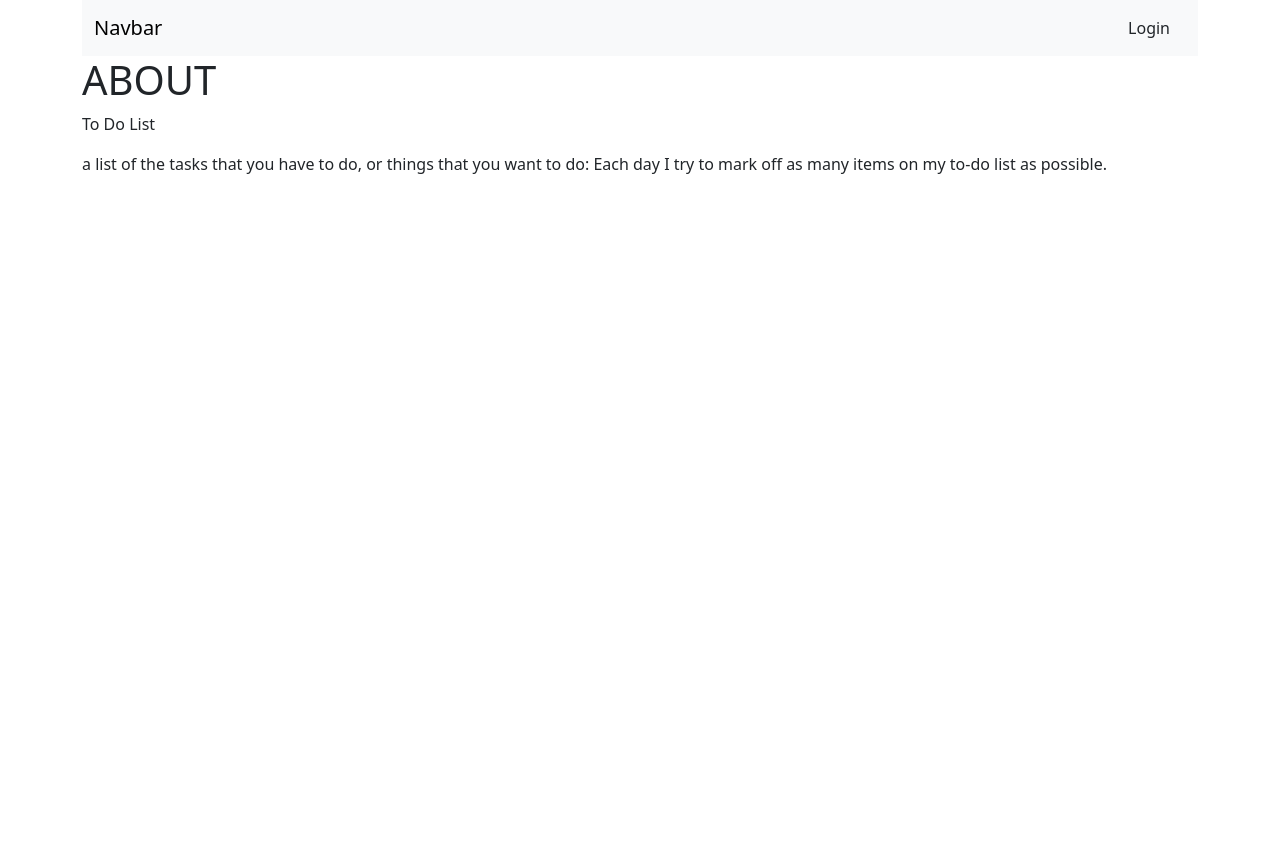
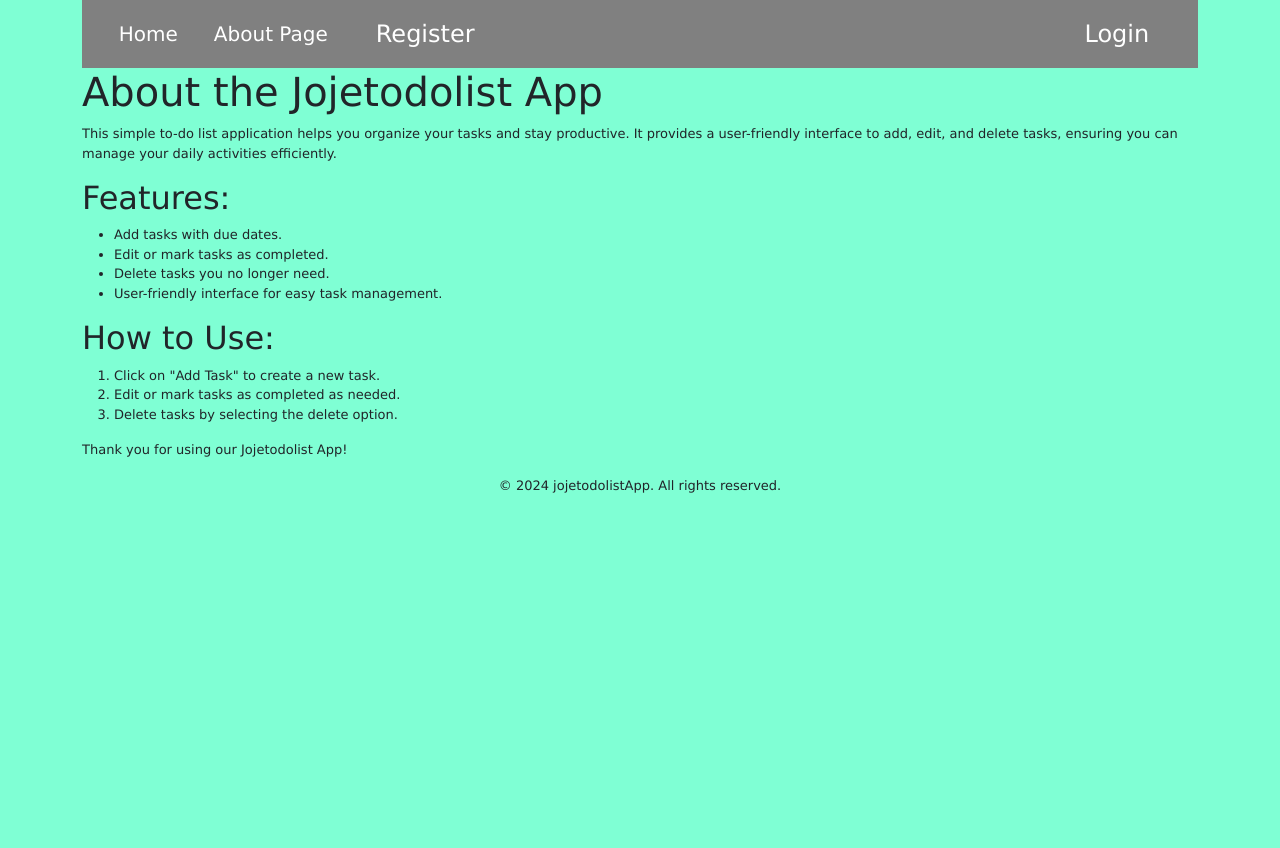
Before and after one commit to joysinfuego/jojetodolist, a PHP site: page /about.php in a window 1280 px wide. Run offline with PHP 8.4, Linux system fonts and the light colour scheme.

Commit message:
Add files via upload

```diff
--- a/about.php
+++ b/about.php
@@ -1,27 +1,59 @@
-<!DOCTYPE html>
+<!doctype html>
 <html lang="en">
+  <head>
+    <!-- Required meta tags -->
+    <meta charset="utf-8">
+    <meta name="viewport" content="width=device-width, initial-scale=1">
 
-<head>
-    <meta charset="UTF-8">
-    <meta name="viewport" content="width=device-width, initial-scale=1.0">
-    <title>Document</title>
-    <!-- css -->
-    <link href="https://cdn.jsdelivr.net/npm/bootstrap@5.3.2/dist/css/bootstrap.min.css" rel="stylesheet" integrity="sha384-T3c6CoIi6uLrA9TneNEoa7RxnatzjcDSCmG1MXxSR1GAsXEV/Dwwykc2MPK8M2HN" crossorigin="anonymous">
-    <!-- js -->
-    <script src="https://cdn.jsdelivr.net/npm/bootstrap@5.3.2/dist/js/bootstrap.bundle.min.js" integrity="sha384-C6RzsynM9kWDrMNeT87bh95OGNyZPhcTNXj1NW7RuBCsyN/o0jlpcV8Qyq46cDfL" crossorigin="anonymous"></script>
-</head>
+    <!-- Bootstrap CSS -->
+    <link href="https://cdn.jsdelivr.net/npm/bootstrap@5.0.0-beta1/dist/css/bootstrap.min.css" rel="stylesheet" integrity="sha384-giJF6kkoqNQ00vy+HMDP7azOuL0xtbfIcaT9wjKHr8RbDVddVHyTfAAsrekwKmP1" crossorigin="anonymous">
+<style>
+body {
+            font-family: Verdana, Geneva, Tahoma, sans-serif;
+            font-size: small;
+        }
+    nav {
+            background-color: gray;
+            padding: 0.2em;
+            text-align: center;
+            font-size: x-large;
+        }
 
-<body>
-    <div class="container vh-100 mb-5">
+        nav a {
+            color: #fff;
+            text-decoration: none;
+            margin: 0 1em;
+        }
+
+</style>
+    <title> About Page </title>
+  </head>
+  <body>
+  <div class="container vh-100 mb-5">
         <!-- navbar start -->
         <nav class="navbar navbar-expand-lg bg-body-tertiary">
             <div class="container-fluid">
-                <a class="navbar-brand" href="#">Navbar</a>
+                <a class="navbar-brand" href="index.php">Home</a>
+                 <a class="navbar-brand" href="about.php">About Page</a>
                 <button class="navbar-toggler" type="button" data-bs-toggle="collapse" data-bs-target="#navbarSupportedContent" aria-controls="navbarSupportedContent" aria-expanded="false" aria-label="Toggle navigation">
                     <span class="navbar-toggler-icon"></span>
                 </button>
                 <div class="collapse navbar-collapse" id="navbarSupportedContent">
                     <ul class="navbar-nav me-auto mb-2 mb-lg-0">
+
+                    <?php
+                    if (isset($_SESSION['Register'])) {
+                        $userID = $_SESSION['u_id'];
+
+                        $getUser = $conn->prepare("SELECT user_fname FROM users WHERE user_id = ?");
+                        $getUser->execute([$userID]);
+
+                        foreach ($getUser as $user) { ?>
+                            <a class="nav-link me-3" href="process.php?logout">Welcome <b><?= $users['user_fname'] ?></b>, Logout</a>
+                        <?php } ?>
+                    <?php } else { ?>
+                        <a class="nav-link me-3" href="register.php">Register</a>
+                    <?php } ?>
                     </ul>
                     <?php
                     if (isset($_SESSION['logged_in'])) {
@@ -31,7 +63,7 @@
                         $getUser->execute([$userID]);
 
                         foreach ($getUser as $user) { ?>
-                            <a class="nav-link me-3" href="process.php?logout">Welcome <b><?= $user['user_fname'] ?></b>, Logout</a>
+                            <a class="nav-link me-3" href="process.php?logout">Welcome <b><?= $users['user_fname'] ?></b>, Logout</a>
                         <?php } ?>
                     <?php } else { ?>
                         <a class="nav-link me-3" href="login.php">Login</a>
@@ -41,8 +73,39 @@
             </div>
         </nav>
         <!-- navbar end -->
-        <h1>ABOUT</h1>
-    <p>To Do List</p>
-    <p>a list of the tasks that you have to do, or things that you want to do: Each day I try to mark off as many items on my to-do list as possible.</p>
-</body>
+      <body style="background-color: aquamarine;">
+
+    <h1>About the Jojetodolist App</h1>
+
+    <p>This simple to-do list application helps you organize your tasks and stay productive. It provides a user-friendly interface to add, edit, and delete tasks, ensuring you can manage your daily activities efficiently.</p>
+
+    <h2>Features:</h2>
+    <ul>
+        <li>Add tasks with due dates.</li>
+        <li>Edit or mark tasks as completed.</li>
+        <li>Delete tasks you no longer need.</li>
+        <li>User-friendly interface for easy task management.</li>
+    </ul>
+
+    <h2>How to Use:</h2>
+    <ol>
+        <li>Click on "Add Task" to create a new task.</li>
+        <li>Edit or mark tasks as completed as needed.</li>
+        <li>Delete tasks by selecting the delete option.</li>
+    </ol>
+
+    <p>Thank you for using our Jojetodolist App!</p>
+
+    <footer>
+        <center>
+        <p>&copy; <?php echo date("Y"); ?> jojetodolistApp. All rights reserved.</p>
+        </center>
+    </footer>
+
+    <!-- Optional JavaScript; choose one of the two! -->
+
+    <!-- Option 1: Bootstrap Bundle with Popper -->
+    <script src="https://cdn.jsdelivr.net/npm/bootstrap@5.0.0-beta1/dist/js/bootstrap.bundle.min.js" integrity="sha384-ygbV9kiqUc6oa4msXn9868pTtWMgiQaeYH7/t7LECLbyPA2x65Kgf80OJFdroafW" crossorigin="anonymous"></script>
+
+  </body>
 </html>
```
